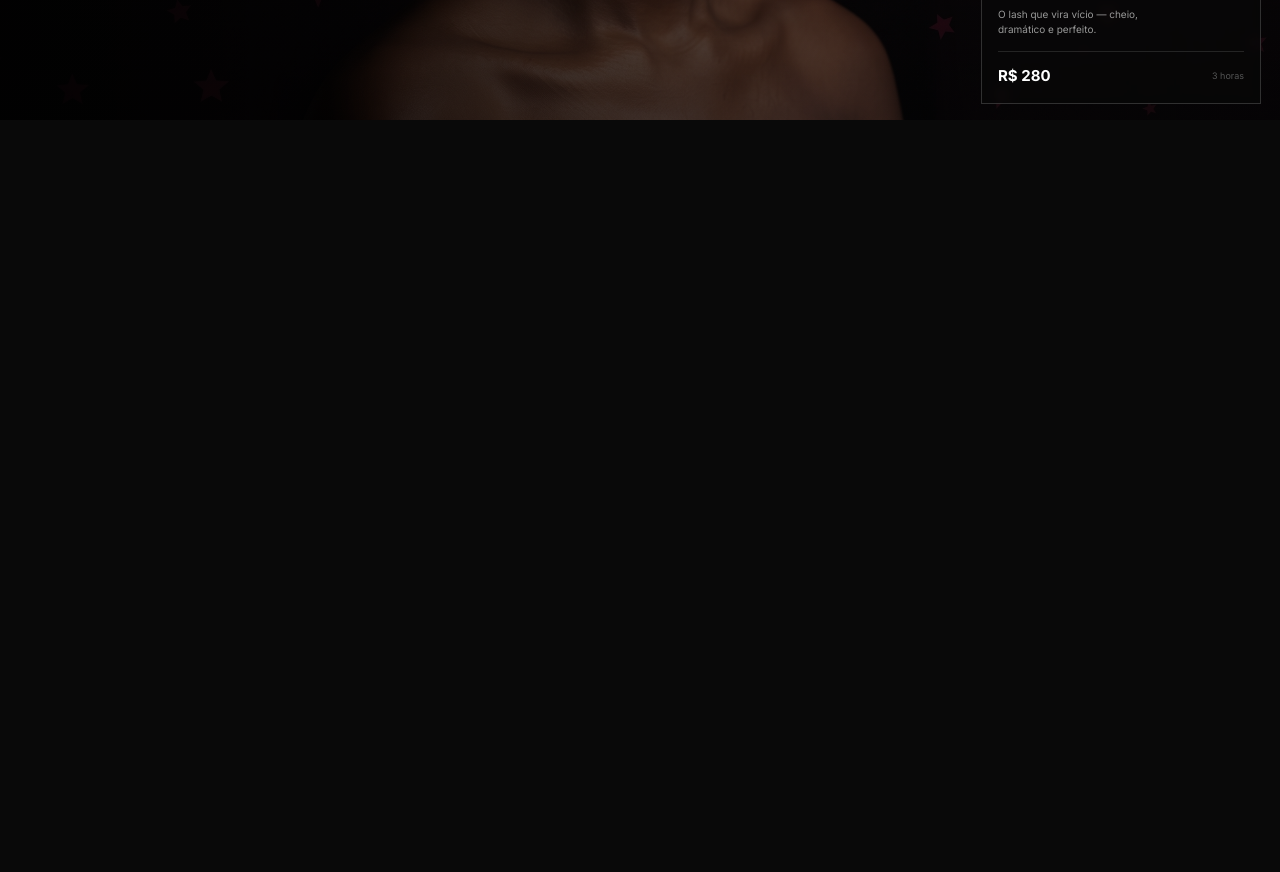
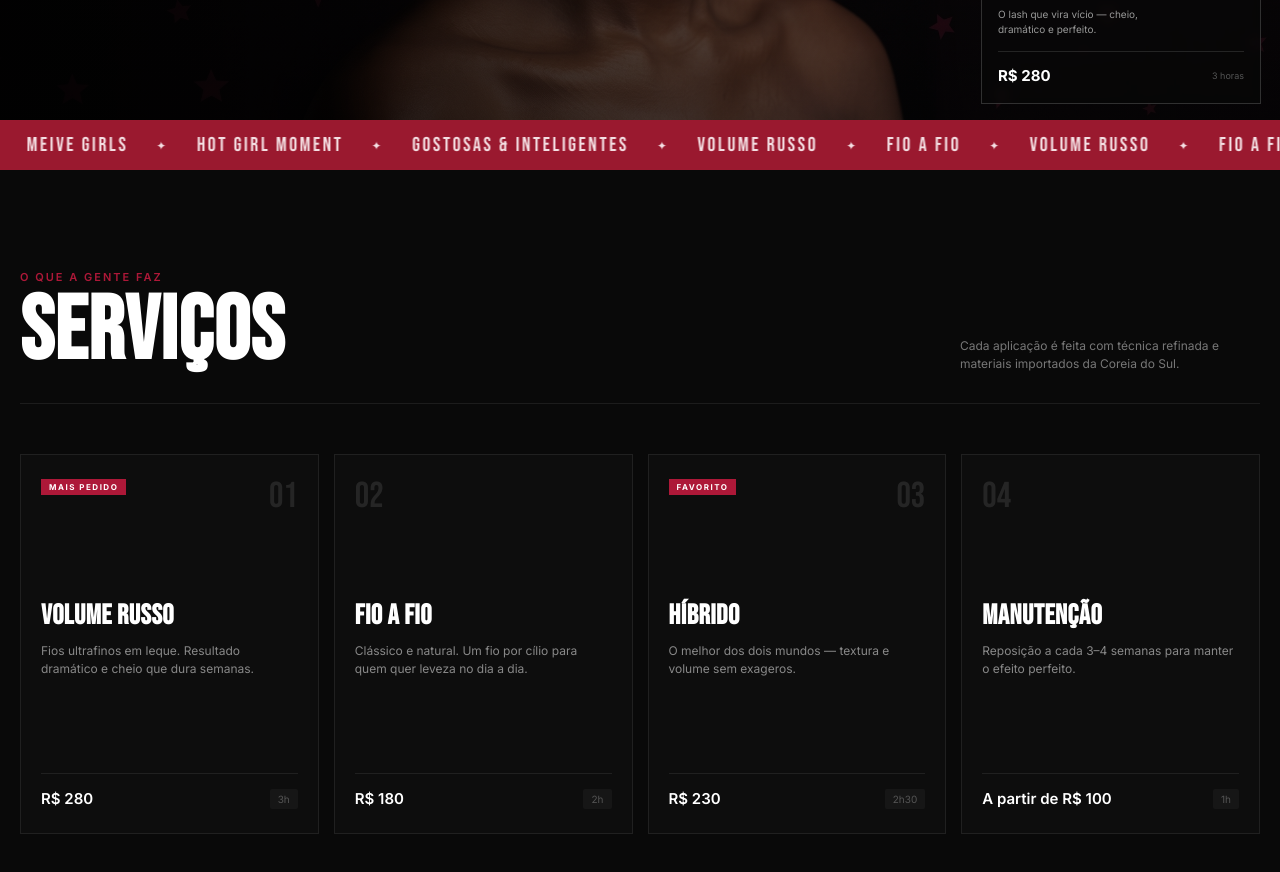
Before and after one commit to LaisCunha01/Meive-Beauty-Studio, a React (Vite) app in the folder client/: page / in a window 1280 px wide. Shown: the part 680-1552 px from the top of the page. Before the commit the page ends 800 px from the top, so only its background shows below. Built offline with nearby package versions, Linux system fonts and the light colour scheme.

Commit message:
serviços

```diff
--- a/client/src/App.css
+++ b/client/src/App.css
@@ -327,6 +327,155 @@ button {
   color: #555;
 }
 
+.section-divider {
+  width: 100%;
+  height: 150px;
+  margin-top: 100px;
+  background: linear-gradient(180deg, rgba(9, 9, 9, 0) 0%, #090909 100%);
+}
+
+.services-section {
+  position: relative;
+  padding: 100px 20px;
+  background: #090909;
+  color: #ffffff;
+  max-width: 1300px;
+  margin: 0 auto;
+}
+
+.services-header-container {
+  display: flex;
+  justify-content: space-between;
+  align-items: flex-end;
+  margin-bottom: 50px;
+  border-bottom: 1px solid rgba(255, 255, 255, 0.08);
+  padding-bottom: 30px;
+}
+
+.services-subtitle {
+  display: block;
+  font-size: 11px;
+  letter-spacing: 2px;
+  color: #ad1838;
+  margin-bottom: 8px;
+  font-weight: 600;
+}
+
+.services-title {
+  font-family: "Bebas Neue", sans-serif;
+  font-size: clamp(50px, 7vw, 90px);
+  line-height: 0.9;
+  letter-spacing: 1px;
+}
+
+.services-top-note {
+  max-width: 300px;
+  font-size: 12px;
+  line-height: 1.5;
+  color: #777;
+}
+
+.services-grid {
+  display: grid;
+  grid-template-columns: repeat(4, 1fr);
+  gap: 15px;
+}
+
+.service-card {
+  position: relative;
+  background: rgba(15, 15, 15, 0.6);
+  border: 1px solid rgba(255, 255, 255, 0.08);
+  padding: 24px 20px;
+  display: flex;
+  flex-direction: column;
+  justify-content: space-between;
+  min-height: 380px;
+  transition: border-color 0.3s ease, background 0.3s ease;
+}
+
+.service-card:hover {
+  border-color: rgba(173, 24, 56, 0.4);
+  background: rgba(20, 15, 17, 0.8);
+}
+
+.service-card-top {
+  display: flex;
+  justify-content: space-between;
+  align-items: flex-start;
+  min-height: 24px;
+}
+
+.service-tag {
+  font-size: 8px;
+  letter-spacing: 1.5px;
+  font-weight: 700;
+  background: #ad1838;
+  color: #ffffff;
+  padding: 3px 8px;
+}
+
+.service-number {
+  font-family: "Bebas Neue", sans-serif;
+  font-size: 36px;
+  color: rgba(255, 255, 255, 0.1);
+  line-height: 1;
+}
+
+.service-info h3 {
+  font-family: "Bebas Neue", sans-serif;
+  font-size: 28px;
+  letter-spacing: 0.5px;
+  margin-top: 20px;
+  margin-bottom: 10px;
+}
+
+.service-info p {
+  font-size: 12px;
+  line-height: 1.5;
+  color: #888;
+}
+
+.service-footer {
+  display: flex;
+  align-items: center;
+  justify-content: space-between;
+  margin-top: 30px;
+  padding-top: 15px;
+  border-top: 1px solid rgba(255, 255, 255, 0.08);
+}
+
+.service-price {
+  font-size: 15px;
+  font-weight: 600;
+  color: #ffffff;
+}
+
+.service-duration {
+  font-size: 10px;
+  color: #555;
+  background: rgba(255, 255, 255, 0.04);
+  padding: 4px 8px;
+  border-radius: 2px;
+}
+
+@media (max-width: 1024px) {
+  .services-grid {
+    grid-template-columns: repeat(2, 1fr);
+  }
+}
+
+@media (max-width: 600px) {
+  .services-header-container {
+    flex-direction: column;
+    align-items: flex-start;
+    gap: 15px;
+  }
+
+  .services-grid {
+    grid-template-columns: 1fr;
+  }
+}
+
 @media (max-width: 800px) {
 
   .logo {
--- a/client/src/App.jsx
+++ b/client/src/App.jsx
@@ -1,9 +1,45 @@
+import React from "react";
 import "./App.css";
+import BeautyMarquee from "./components/BeautyMarquee";
 
 function App() {
+  const servicesData = [
+    {
+      id: "01",
+      tag: "MAIS PEDIDO",
+      title: "VOLUME RUSSO",
+      description: "Fios ultrafinos em leque. Resultado dramático e cheio que dura semanas.",
+      price: "R$ 280",
+      duration: "3h",
+    },
+    {
+      id: "02",
+      tag: null,
+      title: "FIO A FIO",
+      description: "Clássico e natural. Um fio por cílio para quem quer leveza no dia a dia.",
+      price: "R$ 180",
+      duration: "2h",
+    },
+    {
+      id: "03",
+      tag: "FAVORITO",
+      title: "HÍBRIDO",
+      description: "O melhor dos dois mundos — textura e volume sem exageros.",
+      price: "R$ 230",
+      duration: "2h30",
+    },
+    {
+      id: "04",
+      tag: null,
+      title: "MANUTENÇÃO",
+      description: "Reposição a cada 3–4 semanas para manter o efeito perfeito.",
+      price: "A partir de R$ 100",
+      duration: "1h",
+    },
+  ];
+
   return (
     <main className="home">
-
       <header className="navbar">
         <div className="logo">
           <span className="logo-main">MEIVE</span>
@@ -40,12 +76,10 @@ function App() {
       </header>
 
       <section className="hero">
-
         <div className="hero-background"></div>
         <div className="hero-overlay"></div>
 
         <div className="hero-content">
-
           <div className="hero-title">
             <span>MEIVE</span>
             <span>BEAUTY</span>
@@ -67,7 +101,6 @@ function App() {
           </div>
 
           <div className="stats">
-
             <div className="stat">
               <strong>500+</strong>
               <span>CLIENTES</span>
@@ -82,13 +115,10 @@ function App() {
               <strong>98%</strong>
               <span>5 ESTRELAS</span>
             </div>
-
           </div>
-
         </div>
 
         <div className="featured-card">
-
           <span className="card-label">
             MAIS POPULAR
           </span>
@@ -106,11 +136,46 @@ function App() {
             <strong>R$ 280</strong>
             <span>3 horas</span>
           </div>
+        </div>
+      </section>
 
+      <BeautyMarquee />
+
+      {/* Seção de Serviços Integrada */}
+      <section id="servicos" className="services-section">
+        <div className="services-header-container">
+          <div className="services-titles">
+            <span className="services-subtitle">O QUE A GENTE FAZ</span>
+            <h2 className="services-title">SERVIÇOS</h2>
+          </div>
+          <p className="services-top-note">
+            Cada aplicação é feita com técnica refinada e materiais importados da Coreia do Sul.
+          </p>
         </div>
 
+        <div className="services-grid">
+          {servicesData.map((service) => (
+            <div key={service.id} className="service-card">
+              <div className="service-card-top">
+                {service.tag && <span className="service-tag">{service.tag}</span>}
+                <span className="service-number">{service.id}</span>
+              </div>
+
+              <div className="service-info">
+                <h3>{service.title}</h3>
+                <p>{service.description}</p>
+              </div>
+
+              <div className="service-footer">
+                <strong className="service-price">{service.price}</strong>
+                <span className="service-duration">{service.duration}</span>
+              </div>
+            </div>
+          ))}
+        </div>
       </section>
 
+      <div className="section-divider"></div>
     </main>
   );
 }
--- /dev/null
+++ b/client/src/components/BeautyMarquee.css
@@ -0,0 +1,109 @@
+.beauty-marquee {
+  position: relative;
+  width: 100%;
+  height: 50px;
+  overflow: hidden;
+  display: flex;
+  align-items: center;
+  background: #9a192f;
+  border: none;
+}
+
+.marquee-track {
+  display: flex;
+  align-items: center;
+  width: max-content;
+  height: 100%;
+  flex-shrink: 0;
+  animation: marquee 25s linear infinite;
+  will-change: transform;
+}
+
+.marquee-group {
+  display: flex;
+  align-items: center;
+  height: 100%;
+  flex-shrink: 0;
+}
+
+.marquee-item {
+  display: flex;
+  align-items: center;
+  white-space: nowrap;
+  font-family: "Bebas Neue", sans-serif;
+  font-size: 20px;
+  font-weight: 400;
+  letter-spacing: 2.5px;
+  color: #f4dfe3;
+}
+
+.marquee-separator {
+  display: inline-flex;
+  align-items: center;
+  justify-content: center;
+  margin: 0 28px;
+  font-family: "Inter", sans-serif;
+  font-size: 12px;
+  color: #f4dfe3;
+}
+
+@keyframes marquee {
+
+  from {
+    transform: translate3d(0, 0, 0);
+  }
+
+  to {
+    transform: translate3d(-33.333333%, 0, 0);
+  }
+
+}
+
+.beauty-marquee:hover .marquee-track {
+  animation-play-state: paused;
+}
+
+@media (max-width: 768px) {
+
+  .beauty-marquee {
+    height: 45px;
+  }
+
+  .marquee-item {
+    font-size: 13px;
+
+    letter-spacing: 1.8px;
+  }
+
+  .marquee-separator {
+    margin: 0 22px;
+
+    font-size: 9px;
+  }
+
+  .marquee-track {
+    animation-duration: 22s;
+  }
+}
+
+
+@media (max-width: 480px) {
+
+  .beauty-marquee {
+    height: 42px;
+  }
+
+  .marquee-item {
+    font-size: 12px;
+    letter-spacing: 1.5px;
+  }
+
+  .marquee-separator {
+    margin: 0 18px;
+    font-size: 8px;
+  }
+
+  .marquee-track {
+    animation-duration: 18s;
+  }
+}
--- /dev/null
+++ b/client/src/components/BeautyMarquee.jsx
@@ -0,0 +1,36 @@
+import "./BeautyMarquee.css";
+
+function BeautyMarquee() {
+  const items = [
+    "VOLUME RUSSO",
+    "FIO A FIO",
+    "MEIVE GIRLS",
+    "HOT GIRL MOMENT",
+    "GOSTOSAS & INTELIGENTES",
+    "VOLUME RUSSO",
+    "FIO A FIO",
+  ];
+
+  const renderGroup = (group) => (
+    <div className="marquee-group" key={group}>
+      {items.map((item, index) => (
+        <span className="marquee-item" key={`${group}-${index}`}>
+          {item}
+          <span className="marquee-separator">✦</span>
+        </span>
+      ))}
+    </div>
+  );
+
+  return (
+    <section className="beauty-marquee">
+      <div className="marquee-track">
+        {renderGroup(1)}
+        {renderGroup(2)}
+        {renderGroup(3)}
+      </div>
+    </section>
+  );
+}
+
+export default BeautyMarquee;
```
